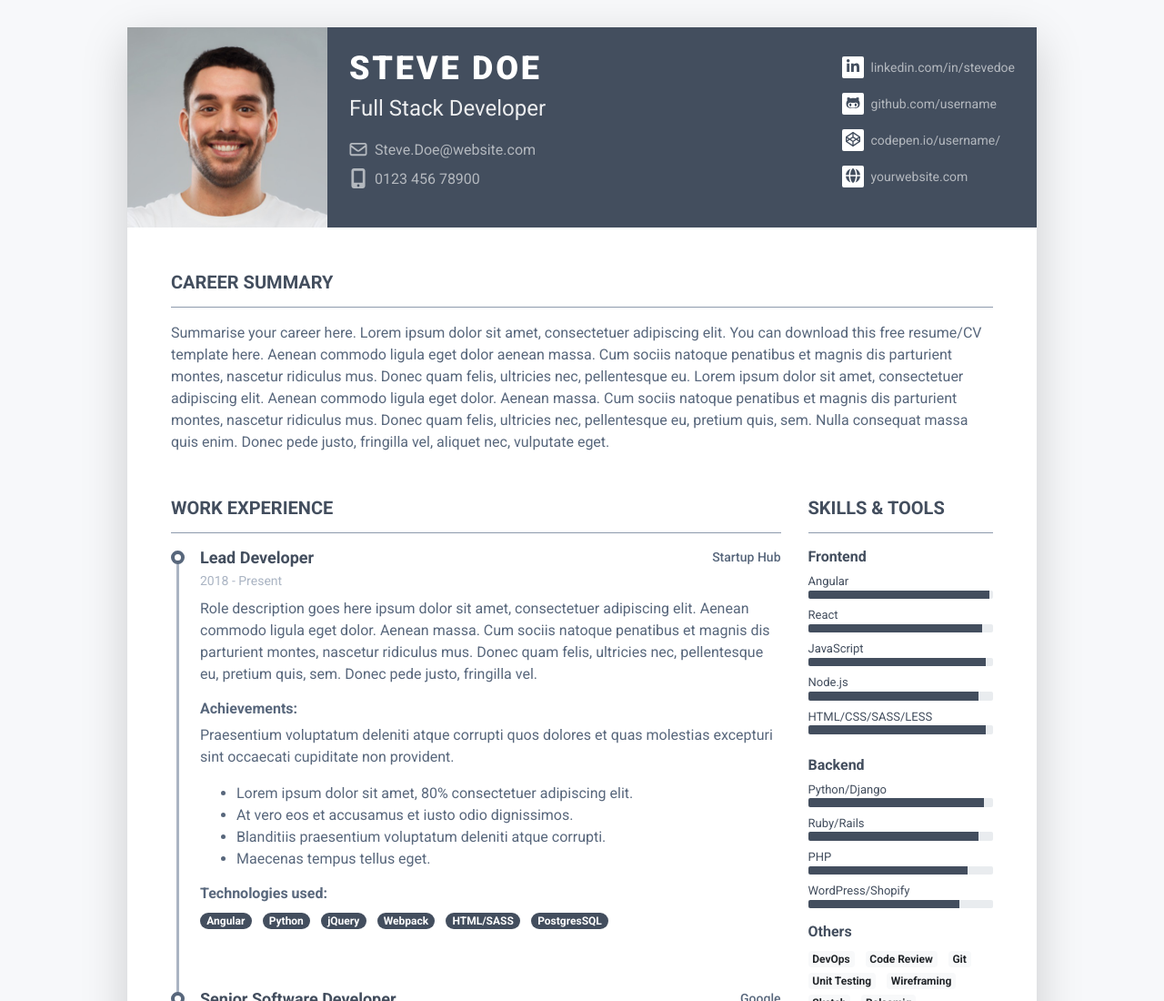
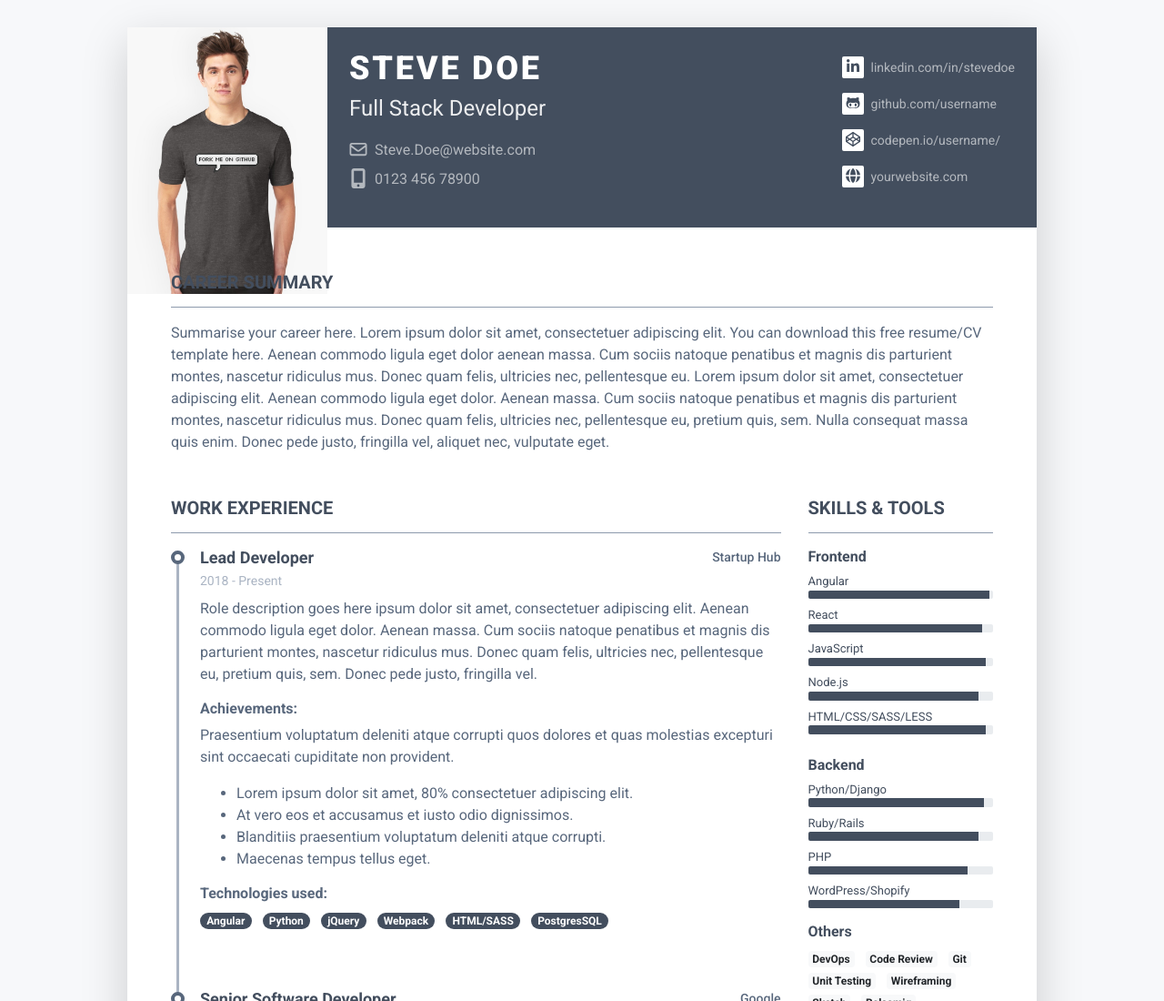
Before and after one commit to syodage/hire-me-resume, a plain HTML site: page index.html in a window 1280 px wide. Shown: the top 1100 px of the page at 91% size. Drawn offline with Linux system fonts and the light colour scheme.

Commit message:
update image

```diff
--- a/index.html
+++ b/index.html
@@ -29,7 +29,7 @@
 	    <div class="resume-wrapper-inner mx-auto text-left bg-white shadow-lg">
 		    <header class="resume-header pt-4 pt-md-0">
 			    <div class="media flex-column flex-md-row">
-				    <img class="mr-3 img-fluid picture mx-auto" src="assets/images/profile.jpg" alt="">
+				    <img class="mr-3 img-fluid picture mx-auto" src="assets/images/fork_me_on_github.jpg" alt="">
 				    <div class="media-body p-4 d-flex flex-column flex-md-row mx-auto mx-lg-0">
 					    <div class="primary-info">
 						    <h1 class="name mt-0 mb-1 text-white text-uppercase text-uppercase">Steve Doe</h1>
```
Also changed, not shown: assets/images/fork_me_on_github.jpg (added).
